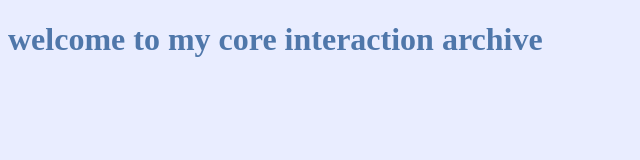
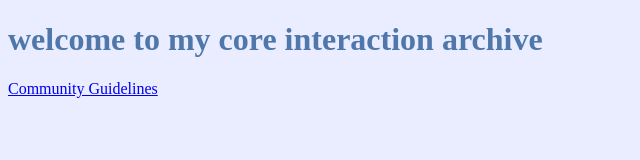
Before and after one commit to aljaf966/aljaf966.github.io, a plain HTML site: page index.html in a window 1280 px wide. Shown: the whole page, without its empty margins (0-640 px from the left). Drawn offline with Linux system fonts and the light colour scheme.

Commit message:
added community agreement link to homepage

```diff
--- a/index.html
+++ b/index.html
@@ -7,5 +7,6 @@
   </head>
   <body>
     <h1> welcome to my core interaction archive </h1>
+    <a href="https://docs.google.com/document/d/1-4mIHu5Gi_dzh76_vgtzUTOM8X0YmJzwioiW3H0teEE/edit?usp=sharing">Community Guidelines</a>
   </body>
 </html>
```
